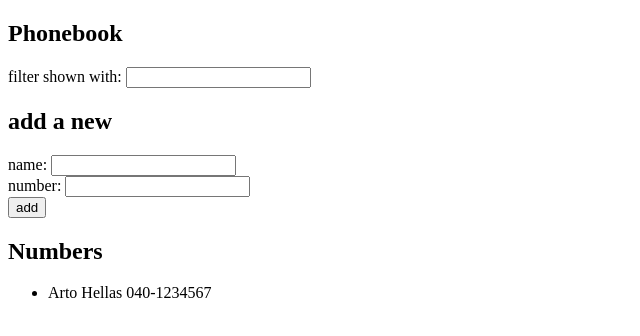
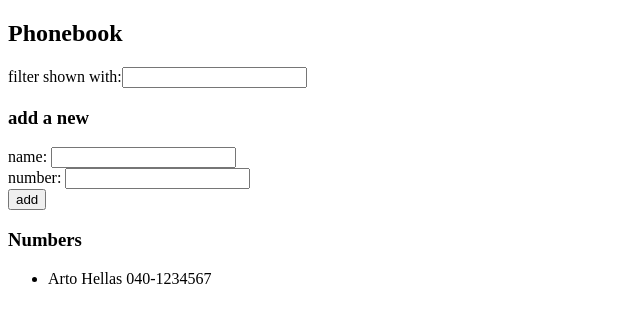
Before and after one commit to salfonsoMB17/FullStackCourse, a React (Vite) app in the folder part2/phonebook/: page / in a window 1280 px wide. Shown: the top 336 px of the page, without its empty margins (0-640 px from the left). Built offline with nearby package versions, Linux system fonts and the light colour scheme.

Commit message:
Exercise 2.10: Extract components with proper heading structure

```diff
--- a/part2/phonebook/src/App.jsx
+++ b/part2/phonebook/src/App.jsx
@@ -1,5 +1,7 @@
 import { useState } from 'react'
-import Person from './components/Person'
+import Persons from './components/Persons'
+import Filter from './components/Filter'
+import PersonForm from './components/PersonForm'
 
 const App = () => {
   const [persons, setPersons] = useState([
@@ -10,7 +12,7 @@ const App = () => {
   const [filterValue, setFilterValue] = useState('')
 
   const handleFilterChange = (event) => {
-    console.log(event.target.value)
+    //console.log(event.target.value)
     setFilterValue(event.target.value)
   }
 
@@ -50,32 +52,16 @@ const App = () => {
   return (
     <div>
       <h2>Phonebook</h2>
-      <div>filter shown with: <input
-          onChange={handleFilterChange}
-        />
-      </div>
-      <h2>add a new</h2>
-      <form onSubmit={addPerson}>
-        <div>name: <input
-            value={newName}
-            onChange={handleNameChange}
-          />
-        </div>
-        <div>number: <input
-            value={newNumber}
-            onChange={handleNumberChange}
-          />
-        </div>
-        <div>
-          <button type="submit">add</button>
-        </div>
-      </form>
-      <h2>Numbers</h2>
-      <ul>
-        {filteredPersons.map((person) => (
-          <Person key={person.id} person={person} />
-        ))}
-      </ul>
+      <Filter handleFilterChange={handleFilterChange} />
+      <h3>add a new</h3>
+      <PersonForm
+        addPerson={addPerson}
+        handleNameChange={handleNameChange}
+        handleNumberChange={handleNumberChange}
+        newName={newName}
+        newNumber={newNumber} />
+      <h3>Numbers</h3>
+      <Persons filteredPersons={filteredPersons}/>
     </div>
   )
 }
--- /dev/null
+++ b/part2/phonebook/src/components/Filter.jsx
@@ -0,0 +1,9 @@
+const Filter = ( props ) => (
+    <div>filter shown with:
+        <input
+            onChange={props.handleFilterChange}
+        />
+    </div>
+)
+
+export default Filter
--- /dev/null
+++ b/part2/phonebook/src/components/PersonForm.jsx
@@ -0,0 +1,19 @@
+const PersonForm = ( props ) => (
+    <form onSubmit={props.addPerson}>
+        <div>name: <input
+            value={props.newName}
+            onChange={props.handleNameChange}
+            />
+        </div>
+        <div>number: <input
+            value={props.newNumber}
+            onChange={props.handleNumberChange}
+            />
+        </div>
+        <div>
+            <button type="submit">add</button>
+        </div>
+    </form>
+)
+
+export default PersonForm
--- /dev/null
+++ b/part2/phonebook/src/components/Persons.jsx
@@ -0,0 +1,14 @@
+import Person from './Person'
+
+const Persons = (persons) => {
+  //console.log(persons.filteredPersons)
+  return (
+    <ul>
+      {persons.filteredPersons.map(person => (
+        <Person key={person.id} person={person} />
+      ))}
+    </ul>
+  )
+}
+
+export default Persons
```
